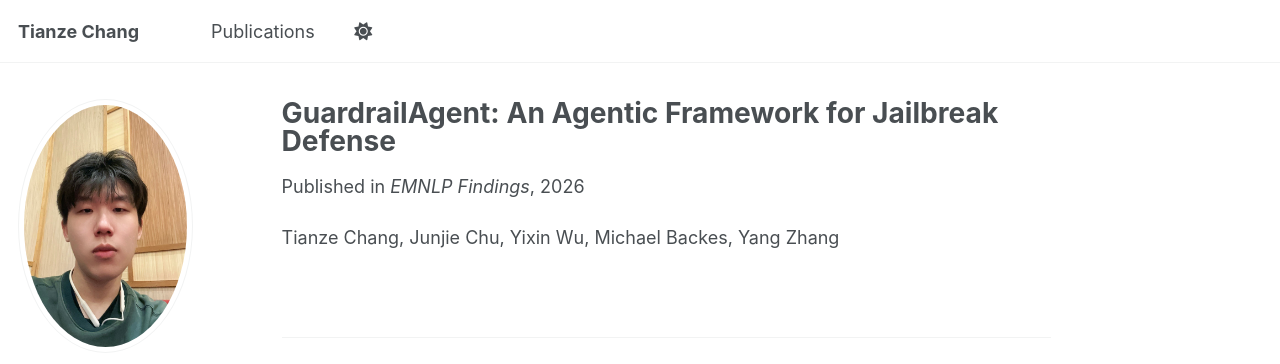
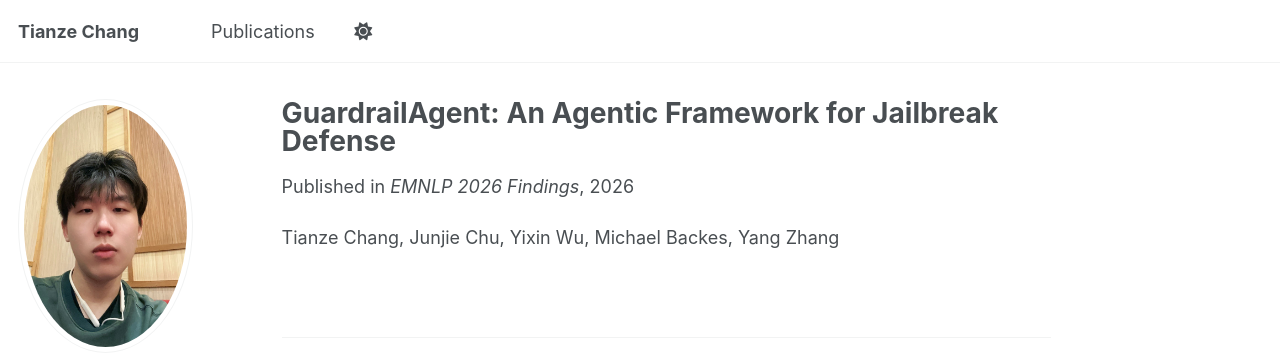
Before and after one commit to tianzechang/tianzechang.github.io, a Jekyll site: the page built from _publications/2026-guardrailagent.md, in a window 1280 px wide. Shown: the top 364 px of the page. Built offline with Jekyll 4.4.1, drawn with Linux system fonts in a browser that asks for light colours; a style sheet for code colours, icons or effects is not loaded.

Commit message:
Add ACL Anthology link for GuardrailAgent paper

```diff
--- a/_publications/2026-guardrailagent.md
+++ b/_publications/2026-guardrailagent.md
@@ -3,6 +3,7 @@ title: "GuardrailAgent: An Agentic Framework for Jailbreak Defense"
 collection: publications
 permalink: /publication/2026-guardrailagent
 date: 2026-01-01
-venue: 'EMNLP Findings'
+venue: 'EMNLP 2026 Findings'
+paperurl: 'https://aclanthology.org/2026.findings-emnlp.70/'
 ---
 Tianze Chang, Junjie Chu, Yixin Wu, Michael Backes, Yang Zhang
```
